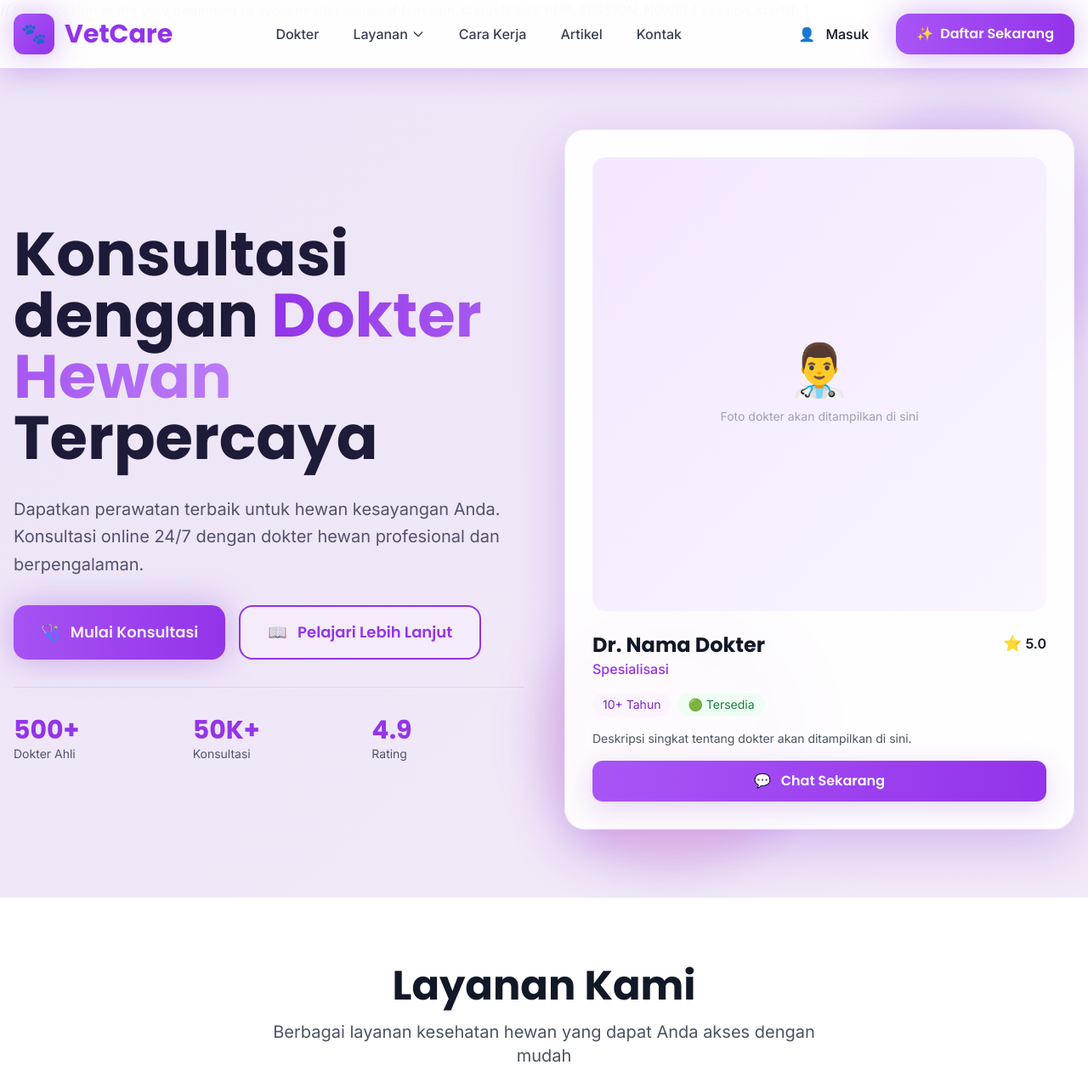
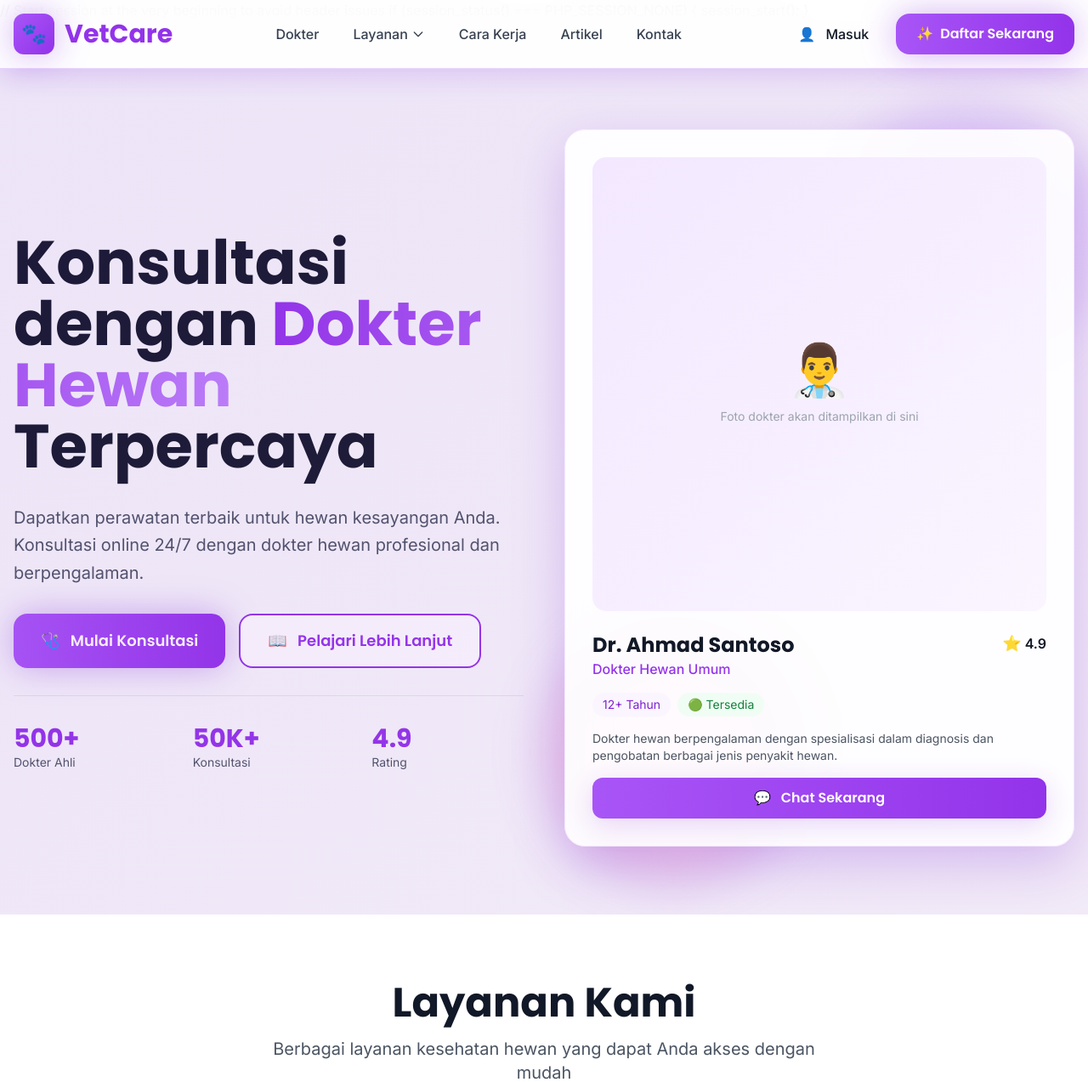
Before and after one commit to ZFL01/Vetcare, a PHP site: page / in a window 1280 px wide. Shown: the top 1273 px of the page at 85% size. Run offline with PHP 8.4, Linux system fonts and the light colour scheme.

Commit message:
pembuatan animasi img dokter dan daftar doc

```diff
--- a/pages/home.php
+++ b/pages/home.php
@@ -60,32 +60,46 @@
 
                         <!-- Doctor Card -->
                         <div class="relative bg-white/90 backdrop-blur-xl rounded-3xl shadow-hero p-8 border border-purple-100">
-                            <div id="doctor-profile-image" class="w-full aspect-square bg-gradient-to-br from-purple-100 to-purple-50 rounded-2xl mb-6 flex items-center justify-center overflow-hidden">
-                                <div class="text-center space-y-4">
-                                    <div class="text-6xl">👨‍⚕️</div>
-                                    <p class="text-gray-400 text-sm px-4">Foto dokter akan ditampilkan di sini</p>
+                            <div id="doctor-profile-image" class="w-full aspect-square bg-gradient-to-br from-purple-100 to-purple-50 rounded-2xl mb-6 flex items-center justify-center overflow-hidden relative">
+                                <div class="slideshow-container w-full h-full relative">
+                                    <div class="slide active text-center space-y-4 flex flex-col justify-center items-center">
+                                        <div class="text-6xl">👨‍⚕️</div>
+                                        <p class="text-gray-400 text-sm px-4">Foto dokter akan ditampilkan di sini</p>
+                                    </div>
+                                    <div class="slide text-center space-y-4 flex flex-col justify-center items-center">
+                                        <div class="text-6xl">👩‍⚕️</div>
+                                        <p class="text-gray-400 text-sm px-4">Dokter spesialis hewan kecil</p>
+                                    </div>
+                                    <div class="slide text-center space-y-4 flex flex-col justify-center items-center">
+                                        <div class="text-6xl">🧑‍⚕️</div>
+                                        <p class="text-gray-400 text-sm px-4">Dokter spesialis ternak</p>
+                                    </div>
+                                    <div class="slide text-center space-y-4 flex flex-col justify-center items-center">
+                                        <div class="text-6xl">👨‍🔬</div>
+                                        <p class="text-gray-400 text-sm px-4">Dokter spesialis bedah</p>
+                                    </div>
                                 </div>
                             </div>
 
-                            <div id="doctor-profile-info" class="space-y-4">
+                            <div id="doctor-profile-info" class="space-y-4 fade-content">
                                 <div class="flex items-start justify-between">
                                     <div>
-                                        <h3 class="font-display text-2xl font-bold text-gray-900" id="doctor-name">Dr. Nama Dokter</h3>
-                                        <p class="text-purple-600 font-medium" id="doctor-specialty">Spesialisasi</p>
+                                        <h3 class="font-display text-2xl font-bold text-gray-900" id="doctor-name">Dr. Ahmad Santoso</h3>
+                                        <p class="text-purple-600 font-medium" id="doctor-specialty">Dokter Hewan Umum</p>
                                     </div>
                                     <div class="flex items-center gap-1">
                                         <span class="text-yellow-400 text-lg">⭐</span>
-                                        <span class="font-semibold" id="doctor-rating">5.0</span>
+                                        <span class="font-semibold" id="doctor-rating">4.9</span>
                                     </div>
                                 </div>
 
                                 <div class="flex flex-wrap gap-2">
-                                    <span class="bg-purple-50 text-purple-700 px-3 py-1 rounded-full text-sm" id="doctor-experience">10+ Tahun</span>
+                                    <span class="bg-purple-50 text-purple-700 px-3 py-1 rounded-full text-sm" id="doctor-experience">12+ Tahun</span>
                                     <span class="bg-green-50 text-green-700 px-3 py-1 rounded-full text-sm" id="doctor-status">🟢 Tersedia</span>
                                 </div>
 
                                 <p class="text-gray-600 text-sm" id="doctor-description">
-                                    Deskripsi singkat tentang dokter akan ditampilkan di sini.
+                                    Dokter hewan berpengalaman dengan spesialisasi dalam diagnosis dan pengobatan berbagai jenis penyakit hewan.
                                 </p>
 
                                 <button onclick="navigateTo('?route=konsultasi-dokter')" class="w-full font-display font-semibold bg-gradient-to-r from-purple-500 to-purple-600 text-white px-6 py-3 rounded-xl hover:from-purple-600 hover:to-purple-700 transition-all duration-300 shadow-card">
@@ -515,3 +529,125 @@
         </div>
     </section>
 </main>
+
+<style>
+.slideshow-container {
+    position: relative;
+    width: 100%;
+    height: 100%;
+}
+
+.slide {
+    position: absolute;
+    top: 0;
+    left: 0;
+    width: 100%;
+    height: 100%;
+    opacity: 0;
+    transform: translateX(100%);
+    transition: all 0.5s ease-in-out;
+}
+
+.slide.active {
+    opacity: 1;
+    transform: translateX(0);
+}
+
+.slide.prev {
+    transform: translateX(-100%);
+}
+
+.fade-content {
+    transition: opacity 0.5s ease-in-out;
+}
+
+.fade-content.fade-out {
+    opacity: 0;
+}
+
+.fade-content.fade-in {
+    opacity: 1;
+}
+</style>
+
+<script>
+document.addEventListener('DOMContentLoaded', function() {
+    const slides = document.querySelectorAll('.slide');
+    const doctorInfo = document.getElementById('doctor-profile-info');
+    let currentSlide = 0;
+
+    // Doctor data for each slide
+    const doctorData = [
+        {
+            name: "Dr. Ahmad Santoso",
+            specialty: "Dokter Hewan Umum",
+            rating: "4.9",
+            experience: "12+ Tahun",
+            status: "🟢 Tersedia",
+            description: "Dokter hewan berpengalaman dengan spesialisasi dalam diagnosis dan pengobatan berbagai jenis penyakit hewan."
+        },
+        {
+            name: "Dr. Sari Wijaya",
+            specialty: "Spesialis Hewan Kecil",
+            rating: "4.8",
+            experience: "10+ Tahun",
+            status: "🟢 Tersedia",
+            description: "Spesialis dalam perawatan kesehatan kucing, anjing, dan hewan peliharaan kecil lainnya."
+        },
+        {
+            name: "Dr. Budi Rahman",
+            specialty: "Spesialis Ternak",
+            rating: "4.9",
+            experience: "15+ Tahun",
+            status: "🟢 Tersedia",
+            description: "Ahli dalam kesehatan ternak dan hewan produktif dengan pengalaman luas di bidang nutrisi dan pencegahan penyakit."
+        },
+        {
+            name: "Dr. Maya Putri",
+            specialty: "Spesialis Bedah",
+            rating: "5.0",
+            experience: "8+ Tahun",
+            status: "🟢 Tersedia",
+            description: "Dokter bedah hewan dengan keahlian khusus dalam operasi ortopedi dan bedah darurat."
+        }
+    ];
+
+    function updateDoctorInfo(index) {
+        const data = doctorData[index];
+        doctorInfo.classList.add('fade-out');
+
+        setTimeout(() => {
+            document.getElementById('doctor-name').textContent = data.name;
+            document.getElementById('doctor-specialty').textContent = data.specialty;
+            document.getElementById('doctor-rating').textContent = data.rating;
+            document.getElementById('doctor-experience').textContent = data.experience;
+            document.getElementById('doctor-status').textContent = data.status;
+            document.getElementById('doctor-description').textContent = data.description;
+
+            doctorInfo.classList.remove('fade-out');
+            doctorInfo.classList.add('fade-in');
+        }, 250);
+    }
+
+    function showSlide(index) {
+        slides.forEach((slide, i) => {
+            slide.classList.remove('active', 'prev');
+            if (i === index) {
+                slide.classList.add('active');
+            } else if (i === (index - 1 + slides.length) % slides.length) {
+                slide.classList.add('prev');
+            }
+        });
+        updateDoctorInfo(index);
+    }
+
+    function nextSlide() {
+        currentSlide = (currentSlide + 1) % slides.length;
+        showSlide(currentSlide);
+    }
+
+    // Start slideshow
+    showSlide(currentSlide);
+    setInterval(nextSlide, 2500); // Change slide every 5 seconds
+});
+</script>
```
Also changed, not shown: pages/auth-dokter.php (+10 -16 lines).
